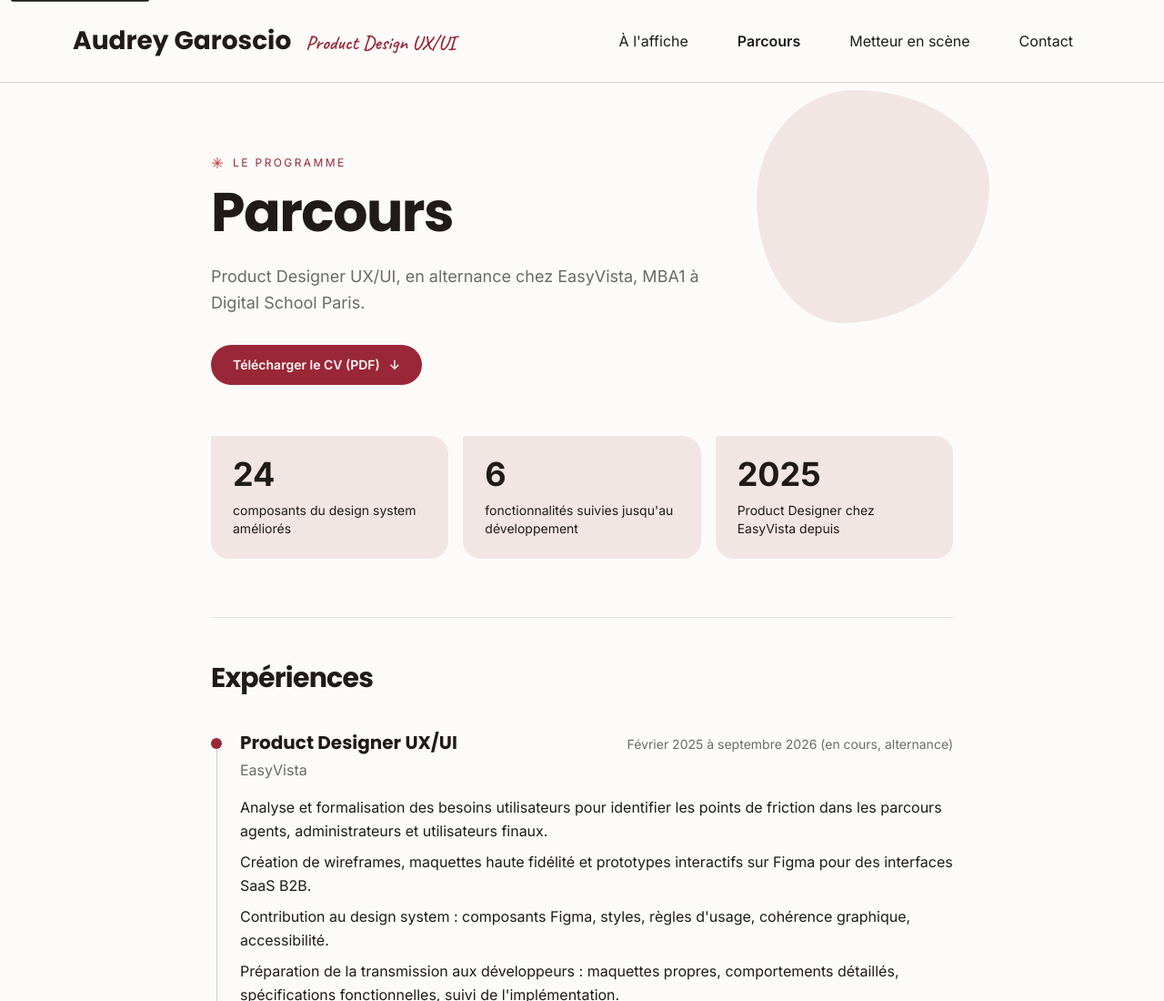
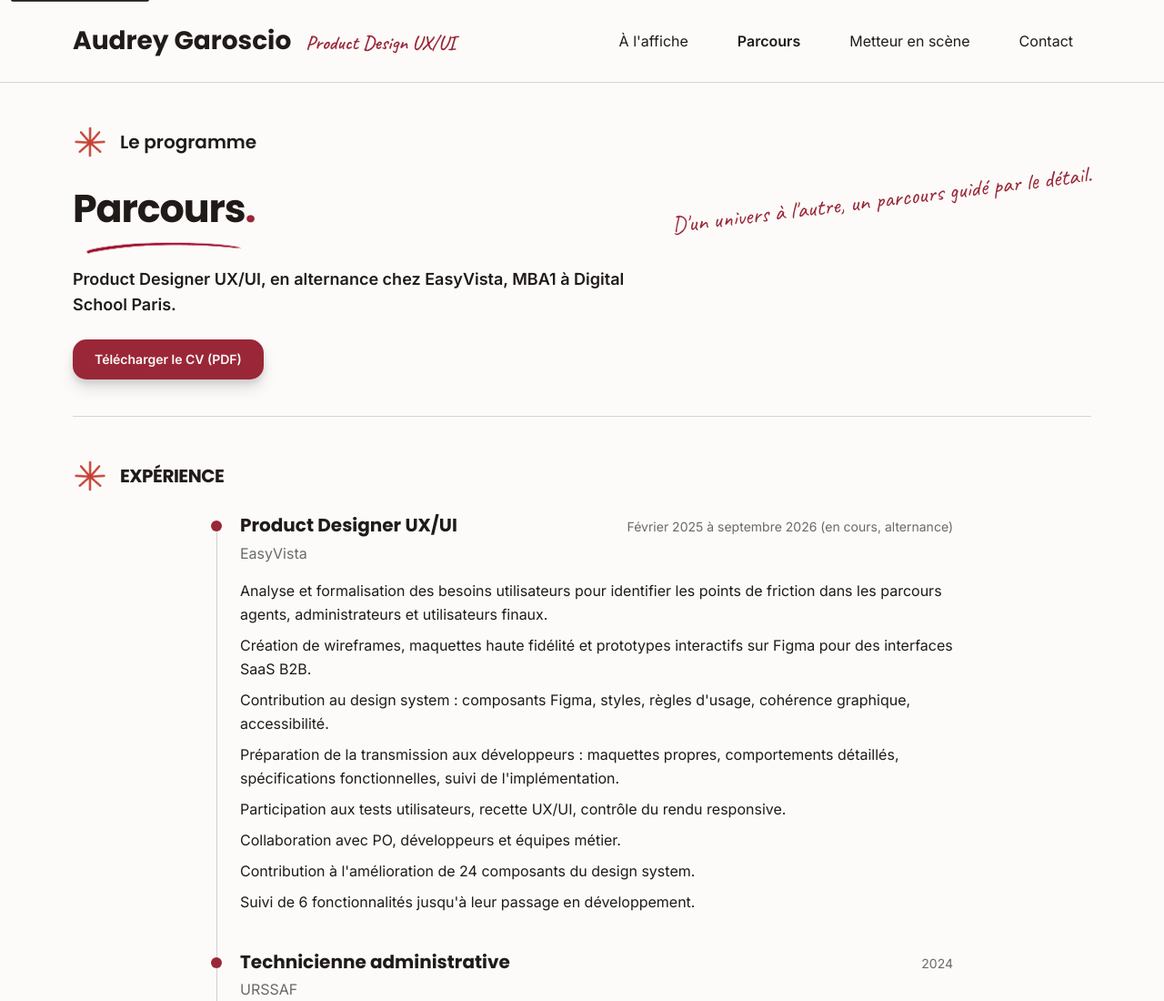
Before and after one commit to sakumie-gif/Portfolio-Garoscio, an Astro site in the folder site/: page /parcours in a window 1280 px wide. Shown: the top 1100 px of the page at 91% size. Built offline with nearby package versions, Linux system fonts and the light colour scheme; Astro itself is replaced by a stand-in of ours.

Commit message:
Refait le haut de la page parcours depuis la maquette Figma (node 15122:1459)

```diff
--- a/site/src/pages/parcours.astro
+++ b/site/src/pages/parcours.astro
@@ -101,11 +101,14 @@ const competences = [
 // Chiffres tirés des missions réelles listées plus bas, pas de mesures
 // d'impact fabriquées : le concept écarte explicitement les « 100 % de
 // réussite » invérifiables.
-const chiffres = [
-  { valeur: "24", libelle: "composants du design system améliorés" },
-  { valeur: "6", libelle: "fonctionnalités suivies jusqu'au développement" },
-  { valeur: "2025", libelle: "Product Designer chez EasyVista depuis" },
-];
+// ⚠ Section retirée de l'affichage : la nouvelle maquette du haut de page
+// (node Figma 15122:1459) ne comporte plus les tuiles chiffres-clés.
+// Données conservées ici au cas où elles reviendraient.
+// const chiffres = [
+//   { valeur: "24", libelle: "composants du design system améliorés" },
+//   { valeur: "6", libelle: "fonctionnalités suivies jusqu'au développement" },
+//   { valeur: "2025", libelle: "Product Designer chez EasyVista depuis" },
+// ];
 
 const outils = [
   {
@@ -126,42 +129,75 @@ const outils = [
 ---
 
 <Base title="Parcours — Audrey Garoscio" current="parcours">
-  <div class="relative mx-auto max-w-4xl px-6 pb-20 pt-14 sm:px-10 sm:pt-20">
-    <!-- En-tête -->
-    <div class="blob right-0 top-2 h-64 w-64 bg-accent/10" aria-hidden="true"></div>
+  <!-- Haut de page refait sur la maquette Figma « Page Principal » parcours
+       (node 15122:1459) : titre étoilé « Le programme », « Parcours. » avec
+       trait souligné, note manuscrite à droite, bouton CV, séparateur puis
+       titre EXPÉRIENCE. La suite (timeline, formation, compétences, outils)
+       est conservée telle quelle, comme demandé. -->
+  <section class="mx-auto max-w-[1920px] px-6 pt-8 sm:px-10 xl:px-20">
+    <div class="grid gap-8 xl:grid-cols-[1fr_clamp(400px,36.6vw,703px)] xl:items-start">
+      <div>
+        <p class="flex items-center gap-3.5 py-3.5 font-display text-xl font-semibold">
+          <Icone nom="etoile" taille={38} class="shrink-0" /> Le programme
+        </p>
+        <!-- Tailles proportionnelles (clamp, comme l'accueil et le contact) :
+             la maquette est dessinée à 1920. -->
+        <h1 class="mt-2 font-display text-4xl font-bold leading-[normal] sm:text-5xl lg:text-[clamp(40px,3.34vw,64px)]">
+          <span class="relative inline-block">
+            Parcours<span class="text-accent">.</span>
+            <img
+              src="/images/trait-souligne.png"
+              alt=""
+              aria-hidden="true"
+              class="pointer-events-none absolute left-0 top-full w-full"
+            />
+          </span>
+        </h1>
+        <p class="mt-8 max-w-2xl text-lg font-semibold">
+          Product Designer UX/UI, en alternance chez EasyVista, MBA1 à Digital
+          School Paris.
+        </p>
 
-    <p class="flex items-center gap-2.5 text-xs uppercase tracking-[0.2em] text-accent">
-      <Icone nom="etoile" taille={14} class="shrink-0" /> Le programme
-    </p>
-    <h1 class="mt-4 text-5xl font-extrabold leading-[1.03] sm:text-6xl">Parcours</h1>
-    <p class="mt-6 max-w-xl text-lg leading-relaxed text-voile">
-      Product Designer UX/UI, en alternance chez EasyVista, MBA1 à Digital
-      School Paris.
+        <div class="mt-6">
+          <!-- Pas d'aria-label : il masquait le texte visible sans le contenir (2.5.3).
+               Coins 15px et ombre portée de la maquette (comme le bouton du
+               formulaire de contact). -->
+          <Bouton
+            fleche="aucune"
+            href="/cv/audrey-garoscio-cv.pdf"
+            download
+            class="!rounded-[15px] drop-shadow-[0px_10px_7.5px_rgba(0,0,0,0.1),0px_4px_3px_rgba(0,0,0,0.1)]"
+          >
+            Télécharger le CV (PDF)
+          </Bouton>
+        </div>
+      </div>
+
+      <!-- Note manuscrite de la maquette, à droite du titre en xl. -->
+      <p class="hidden -rotate-[7deg] font-note text-[clamp(26px,1.88vw,36px)] leading-[normal] text-accent xl:block xl:pt-20">
+        D'un univers à l'autre, un parcours guidé par le détail.
+      </p>
+    </div>
+
+    <!-- La note passe sous le bouton quand la colonne de droite disparaît. -->
+    <p class="mt-10 max-w-md -rotate-[7deg] font-note text-[28px] leading-[normal] text-accent xl:hidden">
+      D'un univers à l'autre, un parcours guidé par le détail.
     </p>
 
-    <div class="mt-8">
-      <!-- Pas d'aria-label : il masquait le texte visible sans le contenir (2.5.3) -->
-      <Bouton fleche="bas" href="/cv/audrey-garoscio-cv.pdf" download>
-        Télécharger le CV (PDF)
-      </Bouton>
-    </div>
+    <div class="mt-10 border-t border-trait-2" aria-hidden="true"></div>
 
-    <!-- Chiffres-clés -->
-    <ul class="mt-14 grid grid-cols-1 gap-4 sm:grid-cols-3">
-      {
-        chiffres.map((c) => (
-          <li class="rounded-[20px] rounded-tl-[3px] bg-accent/10 p-6">
-            <p class="text-4xl font-extrabold leading-none text-encre">{c.valeur}</p>
-            <p class="mt-3 text-sm leading-snug text-encre">{c.libelle}</p>
-          </li>
-        ))
-      }
-    </ul>
+    <!-- « EXPERIENCE » sur la maquette : accent rétabli, pas de typo dans le
+         livrable. -->
+    <h2 class="mt-8 flex items-center gap-3.5 py-3.5 font-display text-xl font-semibold">
+      <Icone nom="etoile" taille={38} class="shrink-0" /> EXPÉRIENCE
+    </h2>
+  </section>
 
-    <!-- Expériences -->
-    <section class="mt-16 border-t border-encre/10 pt-12">
-      <h2 class="text-3xl font-extrabold">Expériences</h2>
-      <ol class="mt-10">
+  <div class="relative mx-auto max-w-4xl px-6 pb-20 sm:px-10">
+    <!-- Expériences (contenu conservé ; le titre est désormais porté par le
+         h2 étoilé ci-dessus) -->
+    <section>
+      <ol class="mt-2">
         {
           experiences.map((x, i) => (
             <li class="relative flex gap-5">
```
